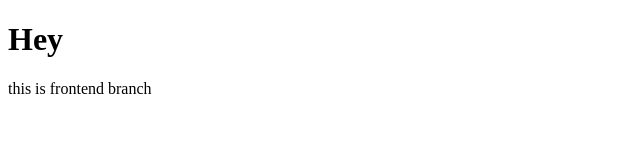
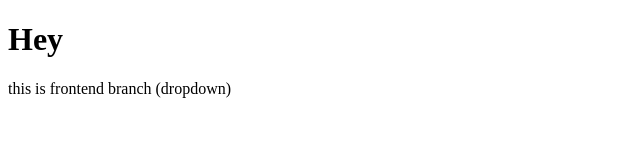
Before and after one commit to Manisha-123789/fortesting, a plain HTML site: page index.html in a window 1280 px wide. Shown: the whole page, without its empty margins (0-640 px from the left). Drawn offline with Linux system fonts and the light colour scheme.

Commit message:
change in frontend

```diff
--- a/index.html
+++ b/index.html
@@ -7,6 +7,6 @@
 </head>
 <body>
     <h1>Hey</h1>
-    <p>this is frontend branch</p>
+    <p>this is frontend branch (dropdown) </p>
 </body>
 </html>
```
